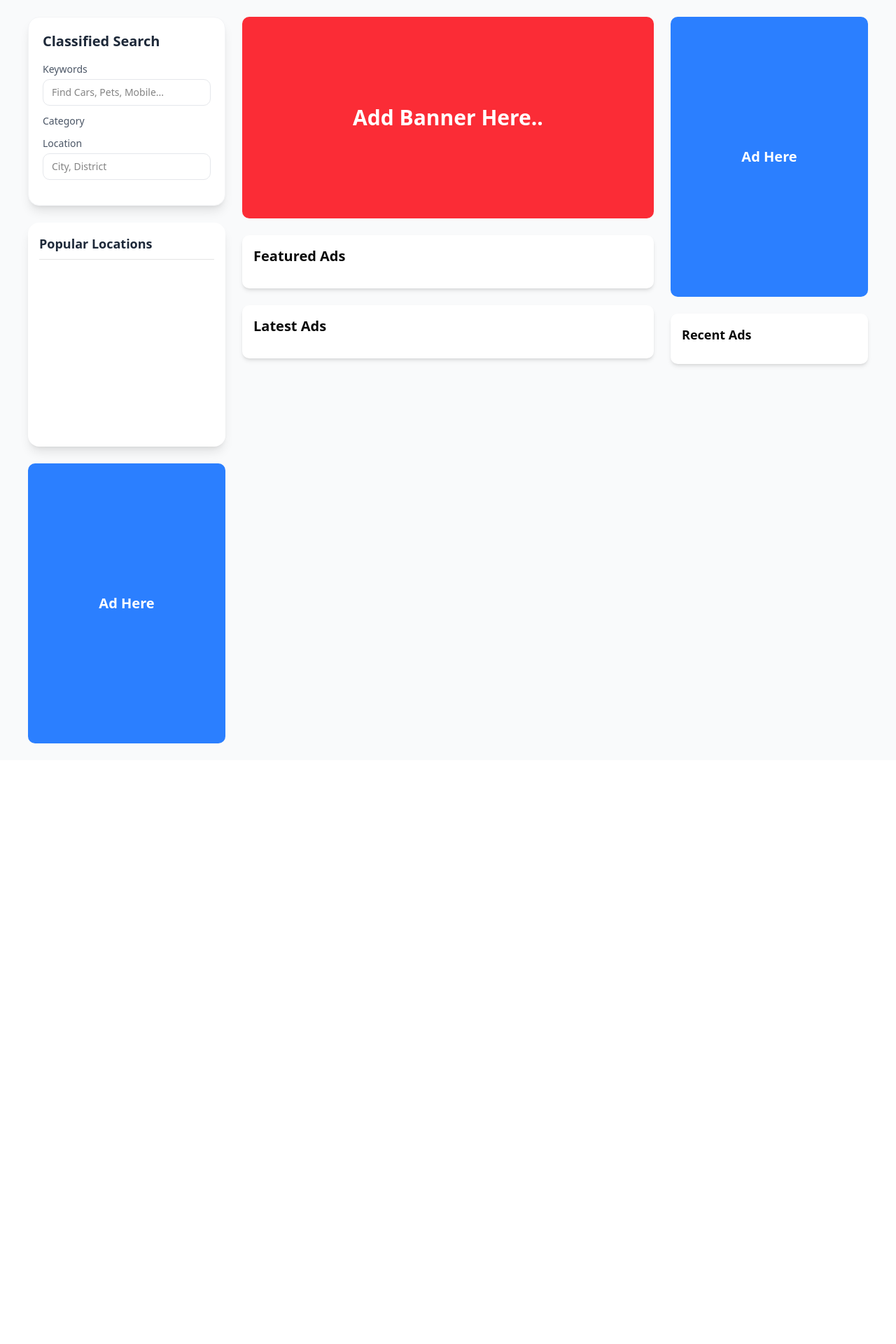
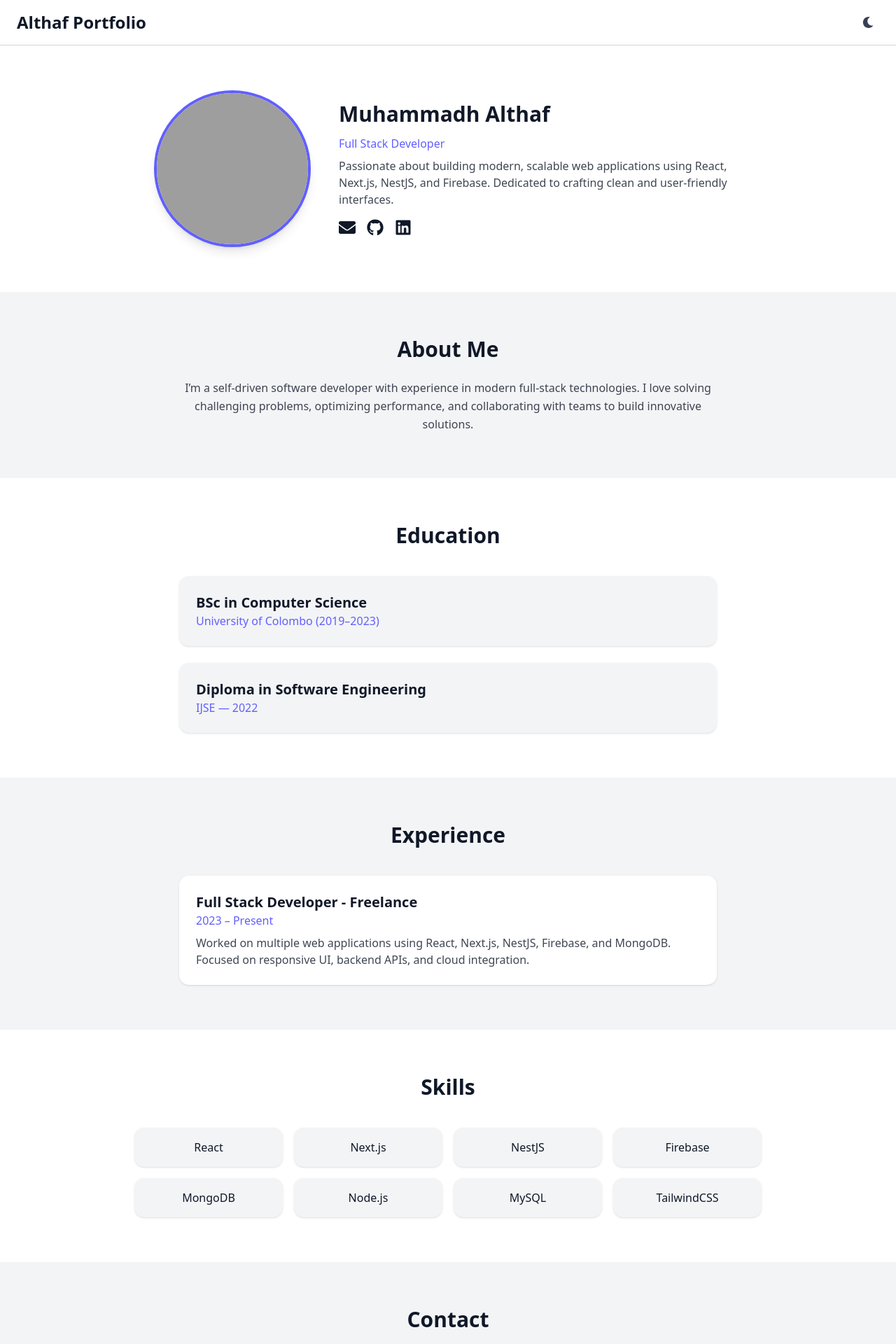
Before and after one commit to AlthafMhdh/Althaf_Portfolio, a React (Vite) app: page / in a window 1280 px wide. Shown: the top 1920 px of the page at 70% size. Before the commit the page ends 1086 px from the top, so only its background shows below. Built offline with nearby package versions, Linux system fonts and the light colour scheme; grey boxes are pictures that could not be loaded.

Commit message:
profile page update

```diff
--- a/src/client/home.tsx
+++ b/src/client/home.tsx
@@ -1,157 +1,323 @@
+// import React, { useEffect, useState } from "react";
+// import { doc, getDoc } from "firebase/firestore";
+// import { FaMoon, FaSun } from "react-icons/fa";
+// import { db } from "../firebase/config";
+
+// interface ProfileData {
+//   name: string;
+//   position: string;
+//   startNote: string;
+//   github: string;
+//   linkedin: string;
+//   photoUrl: string;
+//   about?: string;
+//   education?: { degree: string; institution: string; year: string }[];
+//   experience?: { title: string; company: string; duration: string }[];
+//   skills?: string[];
+//   contact?: { email: string; phone: string; location: string };
+// }
+
+// const Home: React.FC = () => {
+//   const [profile, setProfile] = useState<ProfileData | null>(null);
+//   const [darkMode, setDarkMode] = useState<boolean>(
+//     () => localStorage.getItem("theme") === "dark"
+//   );
+
+//   useEffect(() => {
+//     const fetchData = async () => {
+//       const docRef = doc(db, "portfolio", "profile");
+//       const snap = await getDoc(docRef);
+//       if (snap.exists()) setProfile(snap.data() as ProfileData);
+//     };
+//     fetchData();
+//   }, []);
+
+//   useEffect(() => {
+//     document.documentElement.classList.toggle("dark", darkMode);
+//     localStorage.setItem("theme", darkMode ? "dark" : "light");
+//   }, [darkMode]);
+
+//   if (!profile)
+//     return (
+//       <div className="flex items-center justify-center min-h-screen text-gray-500 dark:text-gray-300">
+//         Loading portfolio...
+//       </div>
+//     );
+
+//   return (
+//     <div className="min-h-screen bg-gray-50 dark:bg-gray-900 transition-all duration-300 text-gray-800 dark:text-gray-200">
+//       {/* Theme Toggle */}
+//       <button
+//         onClick={() => setDarkMode(!darkMode)}
+//         title="Toggle theme"
+//         className="fixed top-4 right-4 bg-gray-200 dark:bg-gray-700 p-2 rounded-full shadow-md hover:scale-105 transition"
+//       >
+//         {darkMode ? <FaSun size={20} /> : <FaMoon size={20} />}
+//       </button>
+
+//       {/* Profile Header */}
+//       <header className="flex flex-col items-center text-center pt-16 pb-10 px-4">
+//         <img
+//           src={profile.photoUrl}
+//           alt="Profile"
+//           className="w-32 h-32 sm:w-40 sm:h-40 rounded-full shadow-lg object-cover mb-4 border-4 border-indigo-500"
+//         />
+//         <h1 className="text-3xl sm:text-4xl font-bold">{profile.name}</h1>
+//         <p className="text-indigo-600 dark:text-indigo-400 font-medium">
+//           {profile.position}
+//         </p>
+//         <p className="mt-2 text-gray-600 dark:text-gray-400 max-w-2xl">
+//           {profile.startNote}
+//         </p>
+//         <div className="flex gap-4 mt-4">
+//           <a
+//             href={profile.github}
+//             target="_blank"
+//             rel="noreferrer"
+//             className="text-indigo-500 hover:text-indigo-700"
+//           >
+//             GitHub
+//           </a>
+//           <a
+//             href={profile.linkedin}
+//             target="_blank"
+//             rel="noreferrer"
+//             className="text-indigo-500 hover:text-indigo-700"
+//           >
+//             LinkedIn
+//           </a>
+//         </div>
+//       </header>
+
+//       {/* About Section */}
+//       {profile.about && (
+//         <section className="max-w-4xl mx-auto px-6 py-10">
+//           <h2 className="text-2xl font-semibold border-b-2 border-indigo-500 pb-2 mb-4">
+//             About Me
+//           </h2>
+//           <p className="text-gray-700 dark:text-gray-300 leading-relaxed">
+//             {profile.about}
+//           </p>
+//         </section>
+//       )}
+
+//       {/* Education Section */}
+//       {profile.education && profile.education.length > 0 && (
+//         <section className="max-w-4xl mx-auto px-6 py-10">
+//           <h2 className="text-2xl font-semibold border-b-2 border-indigo-500 pb-2 mb-4">
+//             Education
+//           </h2>
+//           <div className="space-y-4">
+//             {profile.education.map((edu, i) => (
+//               <div
+//                 key={i}
+//                 className="p-4 rounded-lg bg-gray-100 dark:bg-gray-800 shadow-sm"
+//               >
+//                 <h3 className="font-semibold">{edu.degree}</h3>
+//                 <p className="text-sm text-gray-500">
+//                   {edu.institution} • {edu.year}
+//                 </p>
+//               </div>
+//             ))}
+//           </div>
+//         </section>
+//       )}
+
+//       {/* Experience Section */}
+//       {profile.experience && profile.experience.length > 0 && (
+//         <section className="max-w-4xl mx-auto px-6 py-10">
+//           <h2 className="text-2xl font-semibold border-b-2 border-indigo-500 pb-2 mb-4">
+//             Experience
+//           </h2>
+//           <div className="space-y-4">
+//             {profile.experience.map((exp, i) => (
+//               <div
+//                 key={i}
+//                 className="p-4 rounded-lg bg-gray-100 dark:bg-gray-800 shadow-sm"
+//               >
+//                 <h3 className="font-semibold">{exp.title}</h3>
+//                 <p className="text-sm text-gray-500">
+//                   {exp.company} • {exp.duration}
+//                 </p>
+//               </div>
+//             ))}
+//           </div>
+//         </section>
+//       )}
+
+//       {/* Skills Section */}
+//       {profile.skills && profile.skills.length > 0 && (
+//         <section className="max-w-4xl mx-auto px-6 py-10">
+//           <h2 className="text-2xl font-semibold border-b-2 border-indigo-500 pb-2 mb-4">
+//             Skills
+//           </h2>
+//           <div className="flex flex-wrap gap-3">
+//             {profile.skills.map((skill, i) => (
+//               <span
+//                 key={i}
+//                 className="px-4 py-2 bg-indigo-100 dark:bg-indigo-800 text-indigo-700 dark:text-indigo-200 rounded-full text-sm font-medium"
+//               >
+//                 {skill}
+//               </span>
+//             ))}
+//           </div>
+//         </section>
+//       )}
+
+//       {/* Contact Section */}
+//       {profile.contact && (
+//         <section className="max-w-4xl mx-auto px-6 py-10 text-center">
+//           <h2 className="text-2xl font-semibold border-b-2 border-indigo-500 pb-2 mb-4">
+//             Contact
+//           </h2>
+//           <p>{profile.contact.email}</p>
+//           <p>{profile.contact.phone}</p>
+//           <p>{profile.contact.location}</p>
+//         </section>
+//       )}
+
+//       {/* Footer */}
+//       <footer className="text-center py-6 text-sm text-gray-500 dark:text-gray-400 border-t border-gray-200 dark:border-gray-700">
+//         © {new Date().getFullYear()} {profile.name}. All Rights Reserved.
+//       </footer>
+//     </div>
+//   );
+// };
+
+// export default Home;
+
+
+import React, { useState, useEffect } from "react";
+import { FaMoon, FaSun, FaGithub, FaLinkedin, FaEnvelope } from "react-icons/fa";
 
 const Home: React.FC = () => {
+  const [darkMode, setDarkMode] = useState<boolean>(
+    localStorage.getItem("theme") === "dark"
+  );
 
-
+  // handle theme toggle
+  useEffect(() => {
+    if (darkMode) {
+      document.documentElement.classList.add("dark");
+      localStorage.setItem("theme", "dark");
+    } else {
+      document.documentElement.classList.remove("dark");
+      localStorage.setItem("theme", "light");
+    }
+  }, [darkMode]);
 
   return (
-    <div className="min-h-screen bg-gray-50">
+    <div className={`min-h-screen ${darkMode ? "bg-gray-900 text-gray-100" : "bg-white text-gray-900"} transition-all duration-300`}>
+      {/* Navbar */}
+      <header className="flex justify-between items-center px-6 py-4 border-b border-gray-300 dark:border-gray-700">
+        <h1 className="text-2xl font-bold">Althaf Portfolio</h1>
+        <button
+          type="button"
+          onClick={() => setDarkMode(!darkMode)}
+          className="p-2 rounded-full hover:bg-gray-200 dark:hover:bg-gray-700 transition"
+          title="Toggle Theme"
+        >
+          {darkMode ? <FaSun className="text-yellow-400" /> : <FaMoon className="text-gray-700" />}
+        </button>
+      </header>
 
-      <div className="max-w-8xl mx-6 grid grid-cols-1 lg:grid-cols-12 gap-6 px-4 py-6">
-
-        {/* LEFT COLUMN */}
-        <div className="lg:col-span-3 space-y-6">
-
-          {/* Search Filter */}
-          <div className="bg-white p-5 rounded-2xl shadow-lg border border-gray-100">
-            <h2 className="text-xl font-semibold mb-4 text-gray-800 flex items-center gap-2">
-               Classified Search
-            </h2>
-
-            {/* Keywords */}
-            <div className="mb-3">
-              <label className="text-sm text-gray-600 mb-1 block">Keywords</label>
-              <input
-                type="text"
-                placeholder="Find Cars, Pets, Mobile..."
-                className="w-full border border-gray-200 rounded-lg px-3 py-2 text-sm focus:ring-2 focus:ring-primary focus:outline-none"
+      {/* Profile Section */}
+      <section className="flex flex-col sm:flex-row items-center justify-center py-16 px-6">
+        <img
+          src="/profile.jpg" // replace with your hosted profile image
+          alt="Profile"
+          className="w-40 h-40 sm:w-56 sm:h-56 rounded-full object-cover shadow-lg border-4 border-indigo-500 mb-6 sm:mb-0 sm:mr-10"
         />
-            </div>
-
-            {/* Category */}
-            <div className="mb-3">
-              <label className="text-sm text-gray-600 mb-1 block">Category</label>
-              {/* <select className="w-full border border-gray-200 rounded-lg px-3 py-2 text-sm focus:ring-2 focus:ring-primary focus:outline-none">
-                <option>Choose category</option>
-                <option>Cars</option>
-                <option>Property</option>
-                <option>Jobs</option>
-              </select> */}
-            </div>
-
-            {/* Location */}
-            <div className="mb-4">
-              <label className="text-sm text-gray-600 mb-1 block">Location</label>
-              <input
-                type="text"
-                placeholder="City, District"
-                className="w-full border border-gray-200 rounded-lg px-3 py-2 text-sm focus:ring-2 focus:ring-primary focus:outline-none"
-              />
-            </div>
-
-            {/* Search Button */}
-            {/* <Button
-              className="w-full bg-gradient-to-r from-red-500 to-pink-500 text-white font-medium py-2 rounded-lg shadow-md hover:scale-[1.02] hover:shadow-lg transition-all duration-200"
-            >
-              🔍 Search Now
-            </Button> */}
-          </div>
-
-
-          {/* Popular Locations */}
-          <div className="bg-white p-4 rounded-2xl shadow-lg h-80 flex flex-col">
-            <h2 className="text-lg font-semibold mb-4 text-gray-800 border-b pb-2">Popular Locations</h2>
-
-            <div className="flex-1 overflow-y-auto custom-scrollbar">
-
+        <div className="text-center sm:text-left max-w-xl">
+          <h2 className="text-3xl font-bold mb-3">Muhammadh Althaf</h2>
+          <p className="text-indigo-500 font-medium mb-2">Full Stack Developer</p>
+          <p className="opacity-80 mb-4">
+            Passionate about building modern, scalable web applications using
+            React, Next.js, NestJS, and Firebase. Dedicated to crafting clean
+            and user-friendly interfaces.
+          </p>
+          <div className="flex justify-center sm:justify-start space-x-4">
+            <a href="mailto:althaf@example.com"><FaEnvelope className="text-2xl hover:text-indigo-500" /></a>
+            <a href="https://github.com/althafmhdh" target="_blank"><FaGithub className="text-2xl hover:text-indigo-500" /></a>
+            <a href="https://linkedin.com/in/althaf" target="_blank"><FaLinkedin className="text-2xl hover:text-indigo-500" /></a>
           </div>
         </div>
-
-
-          <div className="w-full h-100 bg-blue-500 rounded-lg flex items-center justify-center text-white text-xl font-semibold">
-            Ad Here
-          </div>
-
-        </div>
-
-        {/* MIDDLE COLUMN */}
-        <div className="lg:col-span-6 space-y-6">
-          {/* Banner */}
-            <div className="w-full h-60 sm:h-72 bg-red-500 rounded-lg flex items-center justify-center text-white text-3xl font-bold">
-            Add Banner Here..
-          </div>
-
-          {/* Featured Ads */}
-          <section className="bg-white p-4 rounded-lg shadow-md">
-            <div className="flex justify-between items-center mb-4">
-              <h2 className="text-xl font-semibold">Featured Ads</h2>
-              {/* <Button asChild variant="threeD" size="sm">
-                <Link to="/ads?type=featured">View All</Link>
-              </Button> */}
-            </div>
-            {/* {isLoading ? (
-              <div className="flex justify-center"><Loader2 className="animate-spin" size={24} /></div>
-            ) : featuredAds.length === 0 ? (
-              <p className="text-gray-500 text-center">No featured ads found.</p>
-            ) : (
-              <div className="grid grid-cols-1 sm:grid-cols-2 md:grid-cols-3 gap-4">
-                {featuredAds.map(ad => <AdCard key={ad.id} ad={ad} />)}
-              </div>
-            )} */}
       </section>
 
-          {/* Latest Ads */}
-          <section className="bg-white p-4 rounded-lg shadow-md">
-            <div className="flex justify-between items-center mb-4">
-              <h2 className="text-xl font-semibold">Latest Ads</h2>
-              {/* <Button asChild variant="threeD" size="sm">
-                <Link to="/ads?type=recent">View All</Link>
-              </Button> */}
+      {/* About Section */}
+      <section id="about" className="py-16 px-6 bg-gray-100 dark:bg-gray-800">
+        <h3 className="text-3xl font-bold mb-6 text-center">About Me</h3>
+        <p className="max-w-3xl mx-auto text-center opacity-80 leading-relaxed">
+          I’m a self-driven software developer with experience in modern
+          full-stack technologies. I love solving challenging problems,
+          optimizing performance, and collaborating with teams to build
+          innovative solutions.
+        </p>
+      </section>
+
+      {/* Qualification */}
+      <section id="education" className="py-16 px-6">
+        <h3 className="text-3xl font-bold mb-10 text-center">Education</h3>
+        <div className="max-w-3xl mx-auto space-y-6">
+          <div className="bg-gray-100 dark:bg-gray-800 rounded-xl p-6 shadow hover:shadow-lg transition">
+            <h4 className="text-xl font-semibold">BSc in Computer Science</h4>
+            <p className="text-indigo-500">University of Colombo (2019–2023)</p>
           </div>
-            {/* {isLoading ? (
-              <div className="flex justify-center"><Loader2 className="animate-spin" size={24} /></div>
-            ) : recentAds.length === 0 ? (
-              <p className="text-gray-500 text-center">No latest ads found.</p>
-            ) : (
-              <div className="grid grid-cols-1 sm:grid-cols-2 md:grid-cols-3 gap-4">
-                {recentAds.map(ad => <AdCard key={ad.id} ad={ad} />)}
-              </div>
-            )} */}
-          </section>
-        </div>
-
-        {/* RIGHT COLUMN */}
-        <div className="lg:col-span-3 space-y-6">
-
-          <div className="w-full h-100 bg-blue-500 rounded-lg flex items-center justify-center text-white text-xl font-semibold">
-            Ad Here
-          </div>
-
-          {/* Recent Ads Small List */}
-          <div className="bg-white p-4 rounded-lg shadow-md">
-            <h2 className="text-lg font-semibold mb-3">Recent Ads</h2>
-            {/* {recentAds.length === 0 ? (
-              <p className="text-gray-500">No ads</p>
-            ) : (
-              <ul className="space-y-3">
-                {recentAds.map(ad => (
-                  <li key={ad.id} className="flex items-center gap-3 border-b pb-2">
-                    <img
-                      src={ad.images?.[0] || "https://via.placeholder.com/80x60"}
-                      alt={ad.title}
-                      className="w-16 h-12 rounded-md object-cover"
-                    />
-                    <div className="text-sm">
-                      <p className="font-medium">{ad.title}</p>
-                      <p className="text-gray-500">Rs. {ad.price?.toFixed(2)}</p>
-                    </div>
-                  </li>
-                ))}
-              </ul>
-            )} */}
+          <div className="bg-gray-100 dark:bg-gray-800 rounded-xl p-6 shadow hover:shadow-lg transition">
+            <h4 className="text-xl font-semibold">Diploma in Software Engineering</h4>
+            <p className="text-indigo-500">IJSE — 2022</p>
           </div>
         </div>
+      </section>
 
+      {/* Experience */}
+      <section id="experience" className="py-16 px-6 bg-gray-100 dark:bg-gray-800">
+        <h3 className="text-3xl font-bold mb-10 text-center">Experience</h3>
+        <div className="max-w-3xl mx-auto space-y-6">
+          <div className="bg-white dark:bg-gray-900 rounded-xl p-6 shadow hover:shadow-lg transition">
+            <h4 className="text-xl font-semibold">Full Stack Developer - Freelance</h4>
+            <p className="text-indigo-500 mb-2">2023 – Present</p>
+            <p className="opacity-80">
+              Worked on multiple web applications using React, Next.js, NestJS,
+              Firebase, and MongoDB. Focused on responsive UI, backend APIs, and
+              cloud integration.
+            </p>
           </div>
+        </div>
+      </section>
+
+      {/* Skills */}
+      <section id="skills" className="py-16 px-6">
+        <h3 className="text-3xl font-bold mb-10 text-center">Skills</h3>
+        <div className="max-w-4xl mx-auto grid grid-cols-2 sm:grid-cols-3 md:grid-cols-4 gap-4 text-center">
+          {["React", "Next.js", "NestJS", "Firebase", "MongoDB", "Node.js", "MySQL", "TailwindCSS"].map(skill => (
+            <div
+              key={skill}
+              className="bg-gray-100 dark:bg-gray-800 p-4 rounded-xl shadow hover:shadow-lg hover:scale-105 transition"
+            >
+              {skill}
+            </div>
+          ))}
+        </div>
+      </section>
+
+      {/* Contact */}
+      <section id="contact" className="py-16 px-6 bg-gray-100 dark:bg-gray-800">
+        <h3 className="text-3xl font-bold mb-10 text-center">Contact</h3>
+        <form className="max-w-lg mx-auto bg-white dark:bg-gray-900 p-8 rounded-xl shadow space-y-4">
+          <input type="text" placeholder="Your Name" className="w-full px-4 py-2 rounded-lg border dark:bg-gray-800" />
+          <input type="email" placeholder="Your Email" className="w-full px-4 py-2 rounded-lg border dark:bg-gray-800" />
+          <textarea placeholder="Your Message" className="w-full px-4 py-2 rounded-lg border dark:bg-gray-800 h-32" />
+          <button type="submit" className="w-full bg-indigo-600 hover:bg-indigo-700 text-white py-2 rounded-lg font-medium">
+            Send Message
+          </button>
+        </form>
+      </section>
+
+      {/* Footer */}
+      <footer className="py-6 text-center border-t border-gray-300 dark:border-gray-700">
+        <p>© {new Date().getFullYear()} Muhammadh Althaf. All rights reserved.</p>
+      </footer>
     </div>
   );
 };
```
Also changed, not shown: src/admin/components/profile.tsx (+14 -0 lines), src/routes/ProtectedRoute.tsx (+53 -3 lines). Lines whose indentation alone changed are shown as unchanged.
